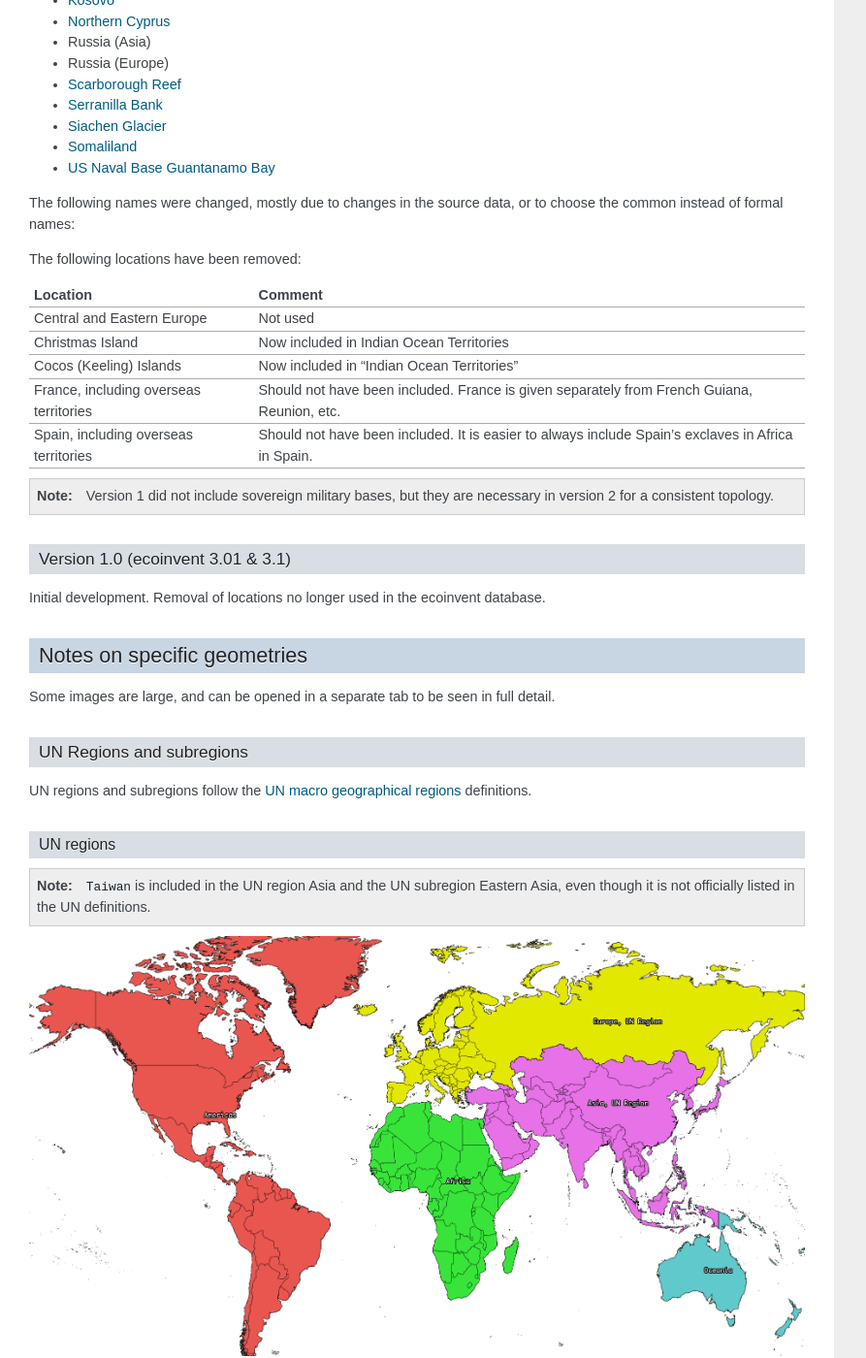
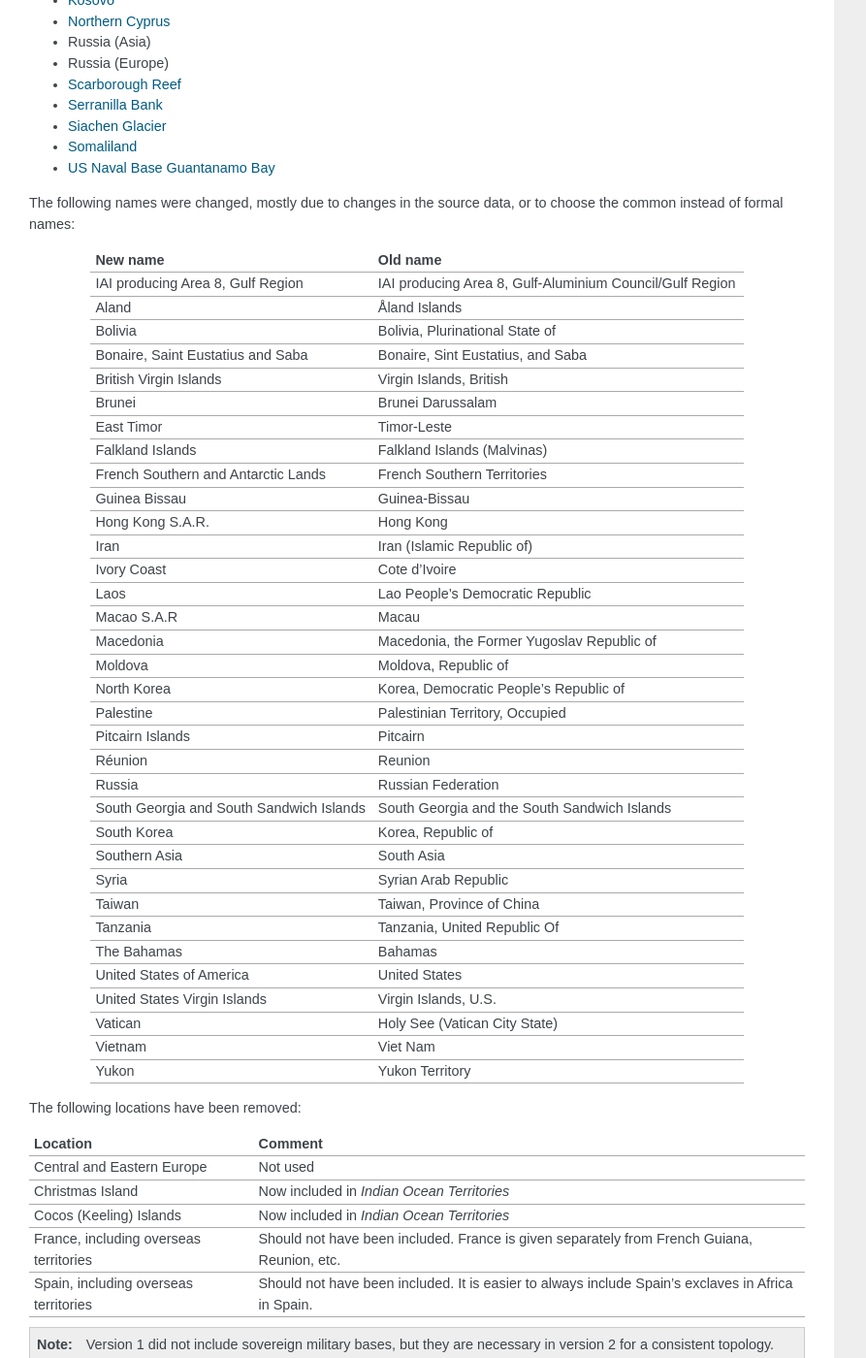
Before and after one commit to ecoinvent/ecoinvent-topology, a Sphinx documentation site: the page built from docs/index.rst, in a window 1280 px wide and 1400 px high, scrolled down 9476 px. Shown: the whole window at 97% size, without its empty margins (0-893 px from the left). Built offline with Sphinx 7.4.7, drawn with Linux system fonts in a browser that asks for light colours.

Commit message:
Fix doc small changes

```diff
--- a/docs/index.rst
+++ b/docs/index.rst
@@ -463,77 +463,77 @@ The following locations were added:
 
 The following names were changed, mostly due to changes in the source data, or to choose the common instead of formal names:
 
-+------------------------------------------+---------------------------------------------------------+
-| New name                                 | Old name                                                |
-+==========================================+=========================================================+
-| IAI producing Area 8, Gulf Region         | IAI producing Area 8, Gulf-Aluminium Council/Gulf Region |
-+------------------------------------------+---------------------------------------------------------+
-| Aland                                    | Åland Islands                                           |
-+------------------------------------------+---------------------------------------------------------+
-| Bolivia                                  | Bolivia, Plurinational State of                         |
-+------------------------------------------+---------------------------------------------------------+
-| Bonaire, Saint Eustatius and Saba        | Bonaire, Sint Eustatius, and Saba                       |
-+------------------------------------------+---------------------------------------------------------+
-| British Virgin Islands                   | Virgin Islands, British                                 |
-+------------------------------------------+---------------------------------------------------------+
-| Brunei                                   | Brunei Darussalam                                       |
-+------------------------------------------+---------------------------------------------------------+
-| East Timor                               | Timor-Leste                                             |
-+------------------------------------------+---------------------------------------------------------+
-| Falkland Islands                         | Falkland Islands (Malvinas)                             |
-+------------------------------------------+---------------------------------------------------------+
-| French Southern and Antarctic Lands      | French Southern Territories                             |
-+------------------------------------------+---------------------------------------------------------+
-| Guinea Bissau                            | Guinea-Bissau                                           |
-+------------------------------------------+---------------------------------------------------------+
-| Hong Kong S.A.R.                         | Hong Kong                                               |
-+------------------------------------------+---------------------------------------------------------+
-| Iran                                     | Iran (Islamic Republic of)                              |
-+------------------------------------------+---------------------------------------------------------+
-| Ivory Coast                              | Cote d'Ivoire                                           |
-+------------------------------------------+---------------------------------------------------------+
-| Laos                                     | Lao People's Democratic Republic                        |
-+------------------------------------------+---------------------------------------------------------+
-| Macao S.A.R                              | Macau                                                   |
-+------------------------------------------+---------------------------------------------------------+
-| Macedonia                                | Macedonia, the Former Yugoslav Republic of              |
-+------------------------------------------+---------------------------------------------------------+
-| Moldova                                  | Moldova, Republic of                                    |
-+------------------------------------------+---------------------------------------------------------+
-| North Korea                              | Korea, Democratic People's Republic of                  |
-+------------------------------------------+---------------------------------------------------------+
-| Palestine                                | Palestinian Territory, Occupied                         |
-+------------------------------------------+---------------------------------------------------------+
-| Pitcairn Islands                         | Pitcairn                                                |
-+------------------------------------------+---------------------------------------------------------+
-| Réunion                                  | Reunion                                                 |
-+------------------------------------------+---------------------------------------------------------+
-| Russia                                   | Russian Federation                                      |
-+------------------------------------------+---------------------------------------------------------+
-| South Georgia and South Sandwich Islands | South Georgia and the South Sandwich Islands            |
-+------------------------------------------+---------------------------------------------------------+
-| South Korea                              | Korea, Republic of                                      |
-+------------------------------------------+---------------------------------------------------------+
-| Southern Asia                            | South Asia                                              |
-+------------------------------------------+---------------------------------------------------------+
-| Syria                                    | Syrian Arab Republic                                    |
-+------------------------------------------+---------------------------------------------------------+
-| Taiwan                                   | Taiwan, Province of China                               |
-+------------------------------------------+---------------------------------------------------------+
-| Tanzania                                 | Tanzania, United Republic Of                            |
-+------------------------------------------+---------------------------------------------------------+
-| The Bahamas                              | Bahamas                                                 |
-+------------------------------------------+---------------------------------------------------------+
-| United States of America                 | United States                                           |
-+------------------------------------------+---------------------------------------------------------+
-| United States Virgin Islands             | Virgin Islands, U.S.                                    |
-+------------------------------------------+---------------------------------------------------------+
-| Vatican                                  | Holy See (Vatican City State)                           |
-+------------------------------------------+---------------------------------------------------------+
-| Vietnam                                  | Viet Nam                                                |
-+------------------------------------------+---------------------------------------------------------+
-| Yukon                                    | Yukon Territory                                         |
-+------------------------------------------+---------------------------------------------------------+
++------------------------------------------+----------------------------------------------------------+
+| New name                                 | Old name                                                 |
++==========================================+==========================================================+
+| IAI producing Area 8, Gulf Region        | IAI producing Area 8, Gulf-Aluminium Council/Gulf Region |
++------------------------------------------+----------------------------------------------------------+
+| Aland                                    | Åland Islands                                            |
++------------------------------------------+----------------------------------------------------------+
+| Bolivia                                  | Bolivia, Plurinational State of                          |
++------------------------------------------+----------------------------------------------------------+
+| Bonaire, Saint Eustatius and Saba        | Bonaire, Sint Eustatius, and Saba                        |
++------------------------------------------+----------------------------------------------------------+
+| British Virgin Islands                   | Virgin Islands, British                                  |
++------------------------------------------+----------------------------------------------------------+
+| Brunei                                   | Brunei Darussalam                                        |
++------------------------------------------+----------------------------------------------------------+
+| East Timor                               | Timor-Leste                                              |
++------------------------------------------+----------------------------------------------------------+
+| Falkland Islands                         | Falkland Islands (Malvinas)                              |
++------------------------------------------+----------------------------------------------------------+
+| French Southern and Antarctic Lands      | French Southern Territories                              |
++------------------------------------------+----------------------------------------------------------+
+| Guinea Bissau                            | Guinea-Bissau                                            |
++------------------------------------------+----------------------------------------------------------+
+| Hong Kong S.A.R.                         | Hong Kong                                                |
++------------------------------------------+----------------------------------------------------------+
+| Iran                                     | Iran (Islamic Republic of)                               |
++------------------------------------------+----------------------------------------------------------+
+| Ivory Coast                              | Cote d'Ivoire                                            |
++------------------------------------------+----------------------------------------------------------+
+| Laos                                     | Lao People's Democratic Republic                         |
++------------------------------------------+----------------------------------------------------------+
+| Macao S.A.R                              | Macau                                                    |
++------------------------------------------+----------------------------------------------------------+
+| Macedonia                                | Macedonia, the Former Yugoslav Republic of               |
++------------------------------------------+----------------------------------------------------------+
+| Moldova                                  | Moldova, Republic of                                     |
++------------------------------------------+----------------------------------------------------------+
+| North Korea                              | Korea, Democratic People's Republic of                   |
++------------------------------------------+----------------------------------------------------------+
+| Palestine                                | Palestinian Territory, Occupied                          |
++------------------------------------------+----------------------------------------------------------+
+| Pitcairn Islands                         | Pitcairn                                                 |
++------------------------------------------+----------------------------------------------------------+
+| Réunion                                  | Reunion                                                  |
++------------------------------------------+----------------------------------------------------------+
+| Russia                                   | Russian Federation                                       |
++------------------------------------------+----------------------------------------------------------+
+| South Georgia and South Sandwich Islands | South Georgia and the South Sandwich Islands             |
++------------------------------------------+----------------------------------------------------------+
+| South Korea                              | Korea, Republic of                                       |
++------------------------------------------+----------------------------------------------------------+
+| Southern Asia                            | South Asia                                               |
++------------------------------------------+----------------------------------------------------------+
+| Syria                                    | Syrian Arab Republic                                     |
++------------------------------------------+----------------------------------------------------------+
+| Taiwan                                   | Taiwan, Province of China                                |
++------------------------------------------+----------------------------------------------------------+
+| Tanzania                                 | Tanzania, United Republic Of                             |
++------------------------------------------+----------------------------------------------------------+
+| The Bahamas                              | Bahamas                                                  |
++------------------------------------------+----------------------------------------------------------+
+| United States of America                 | United States                                            |
++------------------------------------------+----------------------------------------------------------+
+| United States Virgin Islands             | Virgin Islands, U.S.                                     |
++------------------------------------------+----------------------------------------------------------+
+| Vatican                                  | Holy See (Vatican City State)                            |
++------------------------------------------+----------------------------------------------------------+
+| Vietnam                                  | Viet Nam                                                 |
++------------------------------------------+----------------------------------------------------------+
+| Yukon                                    | Yukon Territory                                          |
++------------------------------------------+----------------------------------------------------------+
 
 The following locations have been removed:
 
@@ -542,9 +542,9 @@ The following locations have been removed:
 +========================================+====================================================================================================+
 | Central and Eastern Europe             | Not used                                                                                           |
 +----------------------------------------+----------------------------------------------------------------------------------------------------+
-| Christmas Island                       | Now included in Indian Ocean Territories                                                           |
+| Christmas Island                       | Now included in `Indian Ocean Territories`                                                         |
 +----------------------------------------+----------------------------------------------------------------------------------------------------+
-| Cocos (Keeling) Islands                | Now included in "Indian Ocean Territories"                                                         |
+| Cocos (Keeling) Islands                | Now included in `Indian Ocean Territories`                                                         |
 +----------------------------------------+----------------------------------------------------------------------------------------------------+
 | France, including overseas territories | Should not have been included. France is given separately from French Guiana, Reunion, etc.        |
 +----------------------------------------+----------------------------------------------------------------------------------------------------+
```
